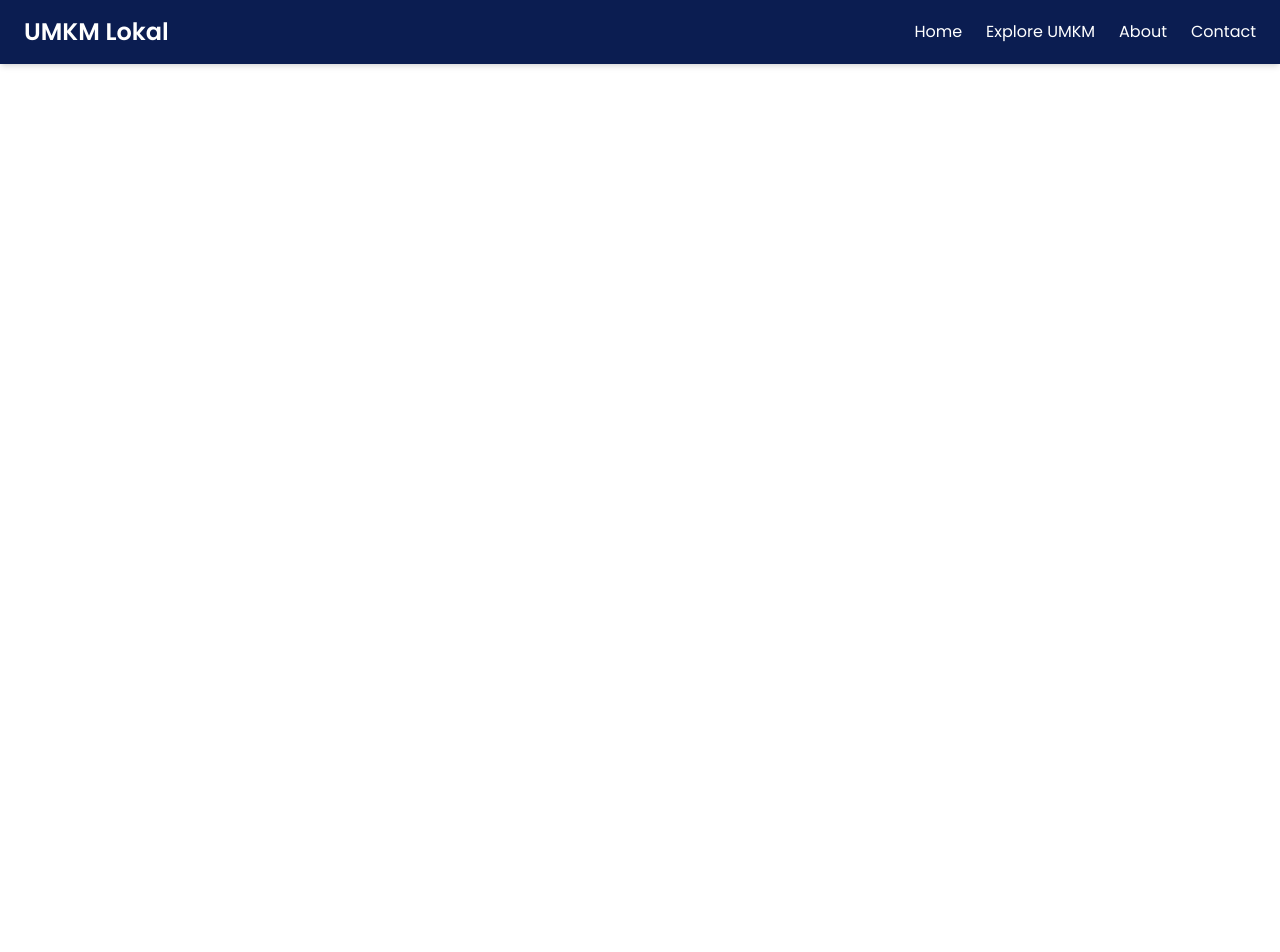
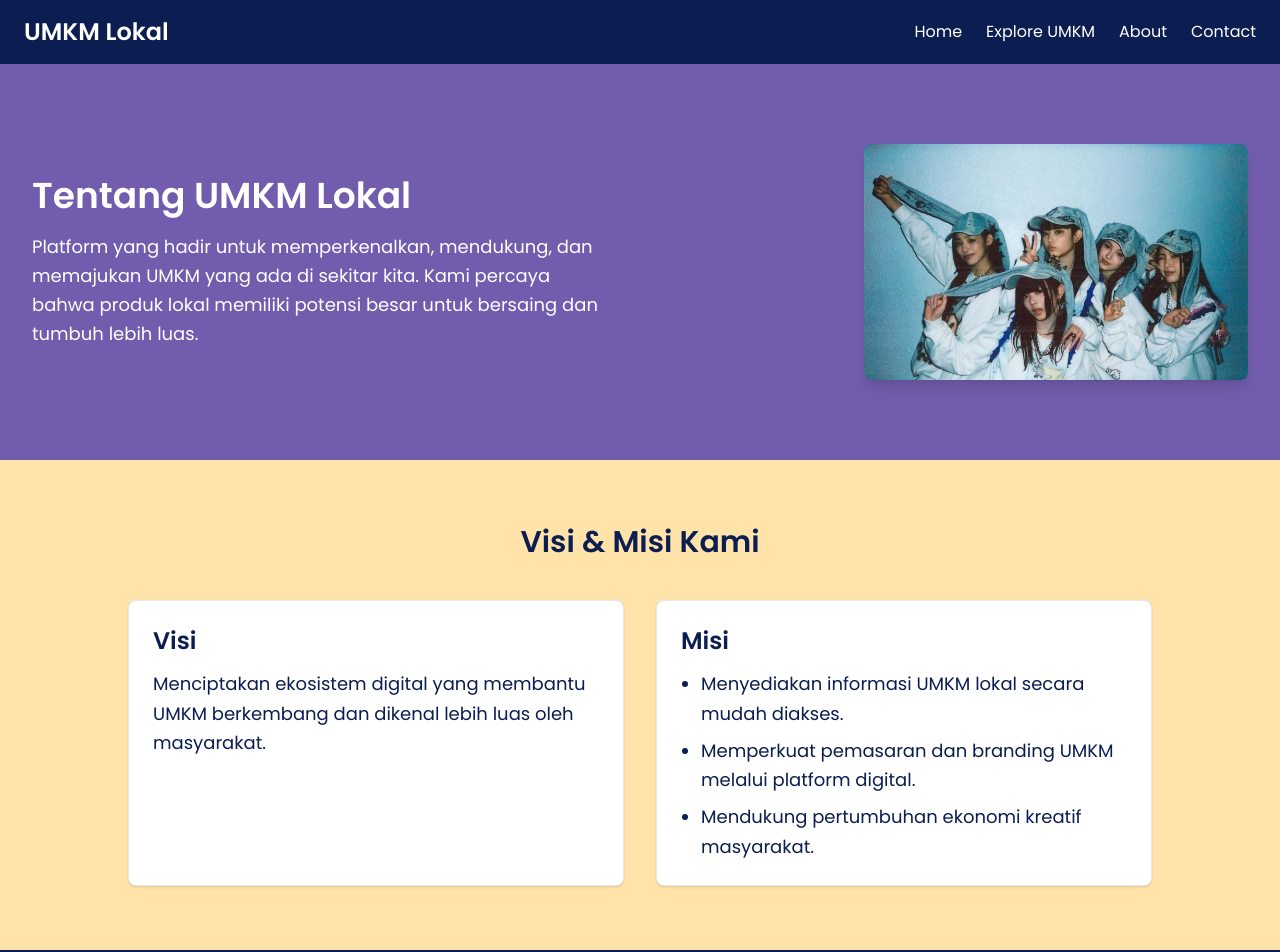
Before and after one commit to bagusmukti/umkm-lokal, a React (Vite) app: page /about in a window 1280 px wide. Shown: the top 952 px of the page. Before the commit the page ends 800 px from the top, so only its background shows below. Built offline with nearby package versions, Linux system fonts and the light colour scheme.

Commit message:
about page dan sedikit merapikan detail

```diff
--- a/src/App.jsx
+++ b/src/App.jsx
@@ -1,7 +1,13 @@
-import { BrowserRouter as Router, Routes, Route, BrowserRouter } from "react-router-dom";
+import {
+  BrowserRouter as Router,
+  Routes,
+  Route,
+  BrowserRouter,
+} from "react-router-dom";
 import Home from "./pages/Home";
 import Explore from "./pages/Explore";
 import Detail from "./pages/Detail";
+import About from "./pages/About";
 
 export default function App() {
   return (
@@ -20,8 +26,10 @@ export default function App() {
                 Explore UMKM
               </a>
             </li>
-          <li className="hover:text-[#725CAD] cursor-pointer transition">
+            <li>
+              <a href="/about" className="hover:text-[#725CAD] transition">
                 About
+              </a>
             </li>
             <li className="hover:text-[#725CAD] cursor-pointer transition">
               Contact
@@ -31,9 +39,15 @@ export default function App() {
 
         <Routes>
           <Route path="/" element={<Home />} />
-          <Route path="/explore" element={<Explore/>} />
-          <Route path="/detail/:id"element={<Detail/>} />
+          <Route path="/explore" element={<Explore />} />
+          <Route path="/detail/:id" element={<Detail />} />
+          <Route path="/about" element={<About />} />
         </Routes>
+
+        {/* FOOTER */}
+        <footer className="mt-auto bg-[#0B1D51] text-white text-center py-4">
+          <p>© 2025 UMKM Lokal. Berotak Agile.</p>
+        </footer>
       </BrowserRouter>
     </div>
   );
--- /dev/null
+++ b/src/pages/About.jsx
@@ -0,0 +1,45 @@
+import aboutImg from "../assets/NewJeans4.jpg";
+
+export default function About() {
+  return (
+    <div className="min-h-screen bg-[#FFE3A9] text-[#0B1D51] font-sans">
+      {/* Hero Section */}
+      <section className="flex flex-col md:flex-row items-center justify-between px-8 py-20 bg-[#725CAD] text-white">
+        <div className="max-w-xl mb-8 md:mb-0">
+          <h1 className="text-4xl font-bold mb-4">Tentang UMKM Lokal</h1>
+          <p className="text-lg leading-relaxed">
+            Platform yang hadir untuk memperkenalkan, mendukung, dan memajukan UMKM yang ada di sekitar kita.
+            Kami percaya bahwa produk lokal memiliki potensi besar untuk bersaing dan tumbuh lebih luas.
+          </p>
+        </div>
+        <div>
+          <img src={aboutImg} alt="About" className="w-72 md:w-96 rounded-lg shadow-lg" />
+        </div>
+      </section>
+
+      {/* Visi & Misi */}
+      <section className="px-8 py-16">
+        <h2 className="text-3xl font-bold text-center mb-10">Visi & Misi Kami</h2>
+        <div className="grid grid-cols-1 md:grid-cols-2 gap-8 max-w-5xl mx-auto">
+
+          <div className="bg-white p-6 rounded-lg shadow border border-[#0B1D51]/10">
+            <h3 className="text-2xl font-semibold mb-3">Visi</h3>
+            <p className="text-lg leading-relaxed">
+              Menciptakan ekosistem digital yang membantu UMKM berkembang dan dikenal lebih luas oleh masyarakat.
+            </p>
+          </div>
+
+          <div className="bg-white p-6 rounded-lg shadow border border-[#0B1D51]/10">
+            <h3 className="text-2xl font-semibold mb-3">Misi</h3>
+            <ul className="list-disc pl-5 space-y-2 text-lg leading-relaxed">
+              <li>Menyediakan informasi UMKM lokal secara mudah diakses.</li>
+              <li>Memperkuat pemasaran dan branding UMKM melalui platform digital.</li>
+              <li>Mendukung pertumbuhan ekonomi kreatif masyarakat.</li>
+            </ul>
+          </div>
+
+        </div>
+      </section>
+    </div>
+  );
+}
--- a/src/pages/Detail.jsx
+++ b/src/pages/Detail.jsx
@@ -161,6 +161,14 @@ const dummyUMKM = [
     mapslink: "https://maps.app.goo.gl/yysNQfpGDR1DgKrd9",
     menu: [],
   },
+  {
+    id: 12,
+    name: "Warung Kane",
+    category: "Makanan",
+    location: "Keputih",
+    image: "https://via.placeholder.com/300x200",
+    menu: [],
+  },
 ];
 
 const formatRupiah = (number) => {
--- a/src/pages/Explore.jsx
+++ b/src/pages/Explore.jsx
@@ -4,14 +4,14 @@ import { Link } from "react-router-dom";
 const dummyUMKM = [
   {
     id: 1,
-    name: "Kedai Kopi Kenangan Kita",
+    name: "Teh Poci Keputih",
     category: "Minuman",
     location: "Keputih",
     image: "https://via.placeholder.com/300x200",
   },
   {
     id: 2,
-    name: "Sambal Bu Ana",
+    name: "Ketoprak Jakarta 66",
     category: "Makanan",
     location: "Keputih",
     image: "https://via.placeholder.com/300x200",
@@ -77,6 +77,13 @@ const dummyUMKM = [
     name: "Barra Barber Shop",
     category: "Jasa",
     location: "Gebang Putih",
+    image: "https://via.placeholder.com/300x200",
+  },
+    {
+    id: 12,
+    name: "Warung Kane",
+    category: "Makanan",
+    location: "Keputih",
     image: "https://via.placeholder.com/300x200",
   },
 ];
@@ -164,10 +171,6 @@ export default function UMKMList() {
           <p className="text-center text-lg mt-10">UMKM tidak ditemukan 😥</p>
         )}
       </div>
-      {/* FOOTER */}
-      <footer className="mt-auto bg-[#0B1D51] text-white text-center py-4">
-        <p>© 2025 UMKM Lokal. Berotak Agile.</p>
-      </footer>
     </div>
   );
 }
--- a/src/pages/Home.jsx
+++ b/src/pages/Home.jsx
@@ -68,11 +68,6 @@ export default function Home() {
           ))}
         </div>
       </section>
-
-      {/* FOOTER */}
-      <footer className="mt-auto bg-[#0B1D51] text-white text-center py-4">
-        <p>© 2025 UMKM Lokal. Berotak Agile.</p>
-      </footer>
     </div>
   );
 }
```
Lines whose indentation alone changed are shown as unchanged.
